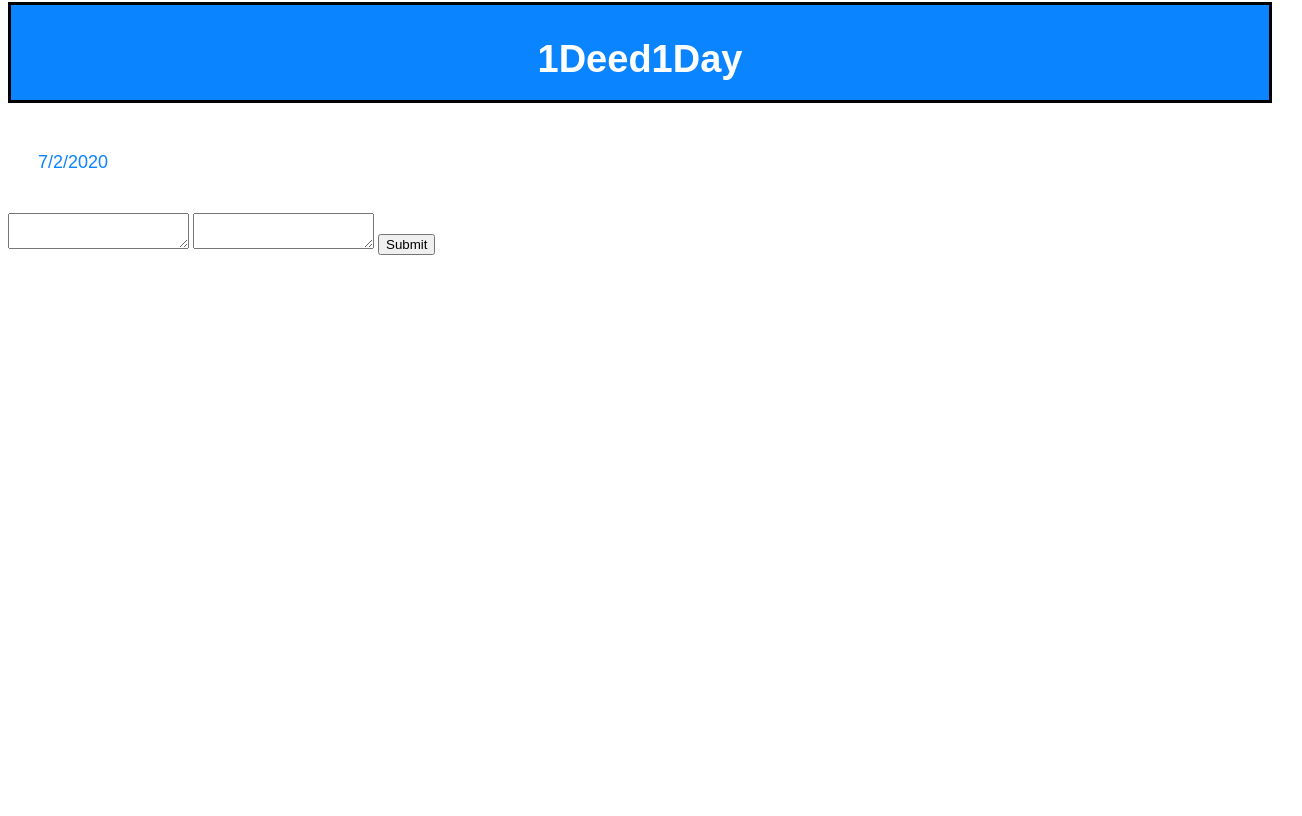
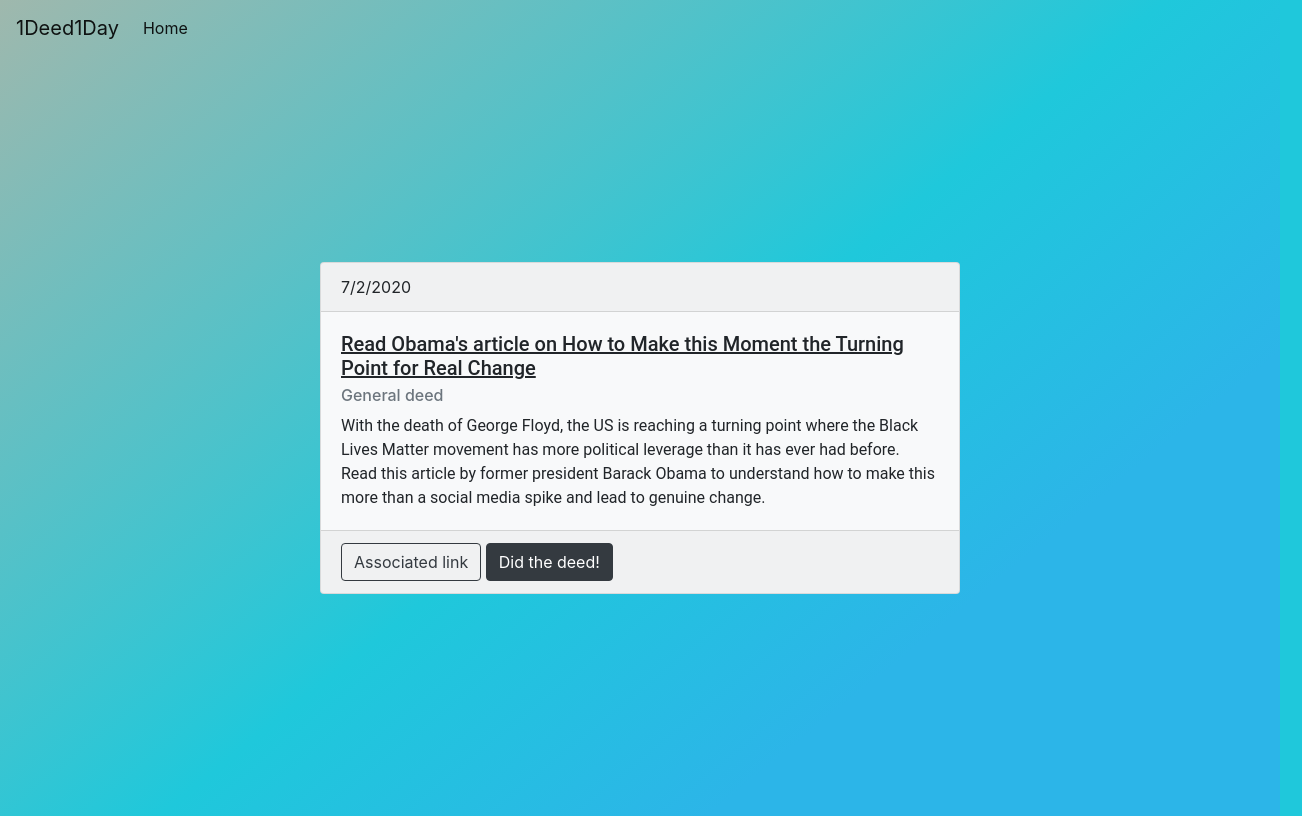
Before and after one commit to googleinterns/step118-2020, a plain HTML site: page src/main/webapp/index.html in a window 1280 px wide. Shown: the whole page, 1302 px wide, since content can reach past the window. Drawn offline with nearby package versions, Linux system fonts and the light colour scheme; no server answers.

Commit message:
Add bootstrap to frontend
Previously, we used completely vanilla HTML, CSS. This commit adds bootstrap to the frontend, preserving all previous functionality and naming schemes but switching header with navbar and putting the text into a card. Additionally, it adds 2 buttons: associated link and did the deed.

```diff
--- a/src/main/webapp/index.html
+++ b/src/main/webapp/index.html
@@ -3,20 +3,52 @@
     <head>
         <meta charset="UTF-8">
         <title>1Deed1Day</title>
+        <link rel="stylesheet" href="https://stackpath.bootstrapcdn.com/bootstrap/4.5.0/css/bootstrap.min.css" integrity="sha384-9aIt2nRpC12Uk9gS9baDl411NQApFmC26EwAOH8WgZl5MYYxFfc+NcPb1dKGj7Sk" crossorigin="anonymous">
         <link rel="stylesheet" href="style.css">
         <script src="script.js"></script>
     </head>
-  <body onload="onLoad()">
-    <h1 class="heading">
-      <div class="headingCenter">1Deed1Day</div>
-      <p class="authentication">
-        <a class="link" href="" id="loginBtn">Login here</a>
-      </p>
-      <p class="authentication">
-        <a class="link" href="" id="logoutBtn">Logout here</a>
-      </p>
-    </h1>
-    <p id="curDate" class="date"></p>
+    <body onload="onLoad()" class="background">
+        <nav class="navbar navbar-expand-lg navbar-light" style="background: none;">
+            <a class="navbar-brand" href="#">1Deed1Day</a>
+            <button class="navbar-toggler" type="button" data-toggle="collapse" data-target="#navbarSupportedContent" aria-controls="navbarSupportedContent" aria-expanded="false" aria-label="Toggle navigation">
+                <span class="navbar-toggler-icon"></span>
+            </button>
+
+            <div class="collapse navbar-collapse" id="navbarSupportedContent">
+                <ul class="navbar-nav mr-auto">
+                    <li class="nav-item active">
+                        <a class="nav-link" href="#">Home <span class="sr-only">(current)</span></a>
+                    </li>
+                </ul>
+                <form class="form-inline my-2 my-lg-0">
+                    <a class="btn btn-outline-dark my-2 my-sm-0 link" type="submit" href="" id="loginBtn" role="button">Login here</a>
+                    <a class="btn btn-outline-dark my-2 my-sm-0 link" type="submit" href="" id="logoutBtn" role="button">Logout here</a>
+                </form>
+            </div>
+        </nav>
+        <main>
+            <div class="landing">
+                <div class="card bg-light mb-3" style="width: 40em;">
+                    <div class="card-header">
+                        <p class="card-text" id="curDate" class="date"></p>
+                    </div>
+                    <div class="card-body">
+                        <h5 class="card-title goodDeedTitle" id="good-deed-title">Read Obama's article on How to Make this Moment the Turning Point for Real Change</h5>
+                        <h6 class="card-subtitle mb-2 text-muted" id="deed-group">General deed</h6>
+                        <p class="card-text goodDeedDes" id="good-deed">With the death of George Floyd, the US is reaching a turning point where the Black Lives Matter movement has more political leverage than it has ever had before. Read this article by former president Barack Obama to understand how to make this more than a social media spike and lead to genuine change.</p>
+                    </div>
+                    <div class="card-footer">
+                        <a class="btn btn-outline-dark" role="button" href="#" class="card-link" id="associated-link">Associated link</a>
+                        <a class="btn btn-dark" role="button" href="#" class="card-link" id="did-deed">Did the deed!</a>
+                    </div>
+                </div>
+            </div>
+        </main>
+        <!-- jquery scripts for bootstrap -->
+        <script src="https://code.jquery.com/jquery-3.5.1.slim.min.js" integrity="sha384-DfXdz2htPH0lsSSs5nCTpuj/zy4C+OGpamoFVy38MVBnE+IbbVYUew+OrCXaRkfj" crossorigin="anonymous"></script>
+        <script src="https://cdn.jsdelivr.net/npm/popper.js@1.16.0/dist/umd/popper.min.js" integrity="sha384-Q6E9RHvbIyZFJoft+2mJbHaEWldlvI9IOYy5n3zV9zzTtmI3UksdQRVvoxMfooAo" crossorigin="anonymous"></script>
+        <script src="https://stackpath.bootstrapcdn.com/bootstrap/4.5.0/js/bootstrap.min.js" integrity="sha384-OgVRvuATP1z7JjHLkuOU7Xw704+h835Lr+6QL9UvYjZE3Ipu6Tp75j7Bh/kR0JKI" crossorigin="anonymous"></script>
+    </body>
     <script>
         n =  new Date();
         y = n.getFullYear();
@@ -24,15 +56,4 @@
         d = n.getDate();
         document.getElementById("curDate").innerHTML = m + "/" + d + "/" + y;
     </script>
-    <p class="goodDeed">
-        <div id="good-deed-title"></div>
-        <div id="good-deed"></div>
-
-        <form action="/goodDeeds" method="POST">
-            <textarea name="Name"></textarea>
-            <textarea name="Description"></textarea>
-            <input type="submit"/>
-        </form>
-    </p>
-  </body>
 </html>
--- a/src/main/webapp/style.css
+++ b/src/main/webapp/style.css
@@ -1,54 +1,27 @@
-.heading {
-    text-align: center;
-    font-family: sans-serif;
-    font-size: 38px;
-    color: white;
-    border-style: solid;
-    border: 3px solid black;
-    height:95px;
-    background: rgb(10, 132, 255);
-    position: relative;
-    bottom:23px;
+.background {
+    background-color: #1fc8db;
+    background-image: linear-gradient(141deg, #9fb8ad 0%, #1fc8db 51%, #2cb5e8 75%);
+    width: 100%;
+    height: 100%;
 }
 
-.headingCenter {
-    margin: 0;
-    position: absolute;
-    top: 50%;
-    left: 50%;
-    -ms-transform: translate(-50%, -50%);
-    transform: translate(-50%, -50%);
-    bottom: 18px;
-}
-
-.authentication {
-    text-align: right;
-    font-family: roboto;
-    font-size: 15px;
-    color: white;
+.landing {
+    display: flex;
+    flex-direction: column;
+    align-items: center;
+    justify-content: center;
+    height: 95vh;
 }
 
 .link {
-    position: relative;
-    right: 15px;
     display: none;
-    color: white;
 }
 
-.goodDeed {
-    position: relative;
-    text-align: center;
+.goodDeedDes {
     font-family: roboto;
-    font-size: 40px;
-    color: rgb(10, 132, 255);
-    bottom: 15px;
 }
 
-.date {
-    position: relative;
-    text-align: left;
-    font-family: sans-serif;
-    font-size: 18px;
-    left: 30px;
-    color: rgb(10, 132, 255);
+.goodDeedTitle {
+    font-family: roboto;
+    text-decoration: underline;
 }
```
Lines whose indentation alone changed are shown as unchanged.
